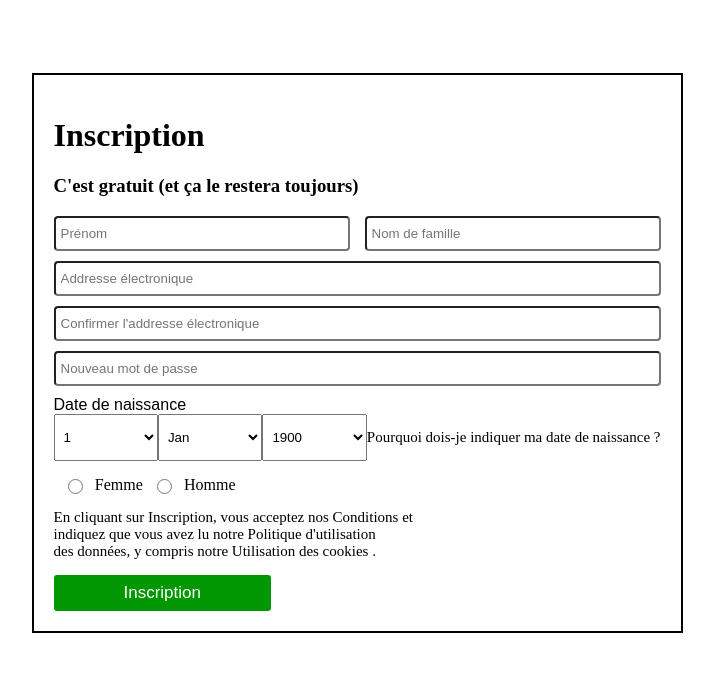
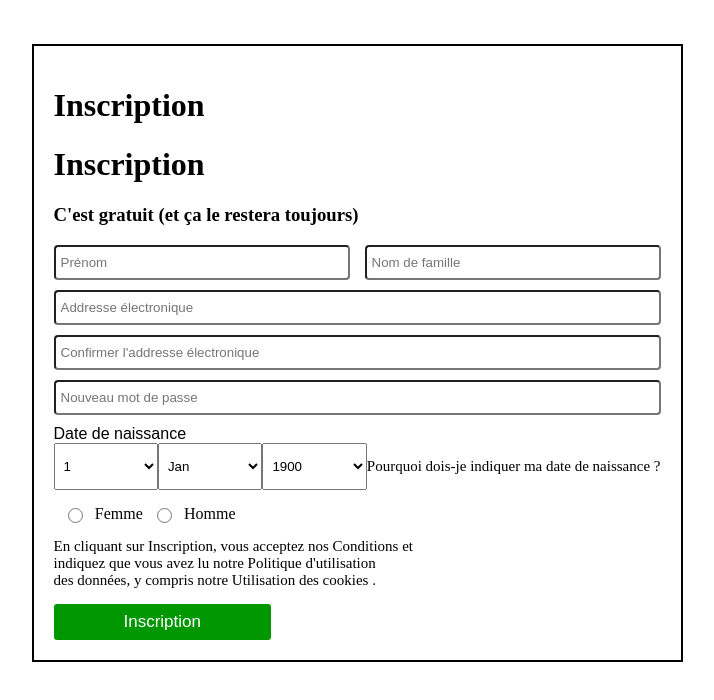
Before and after one commit to IbrahimCoulibaly12/projet-github, a plain HTML site: page index.html in a window 1280 px wide. Shown: the whole page, without its empty margins (283-997 px from the left). Drawn offline with Linux system fonts and the light colour scheme.

Commit message:
j'ai dupliqué le titre dans index.htlm

```diff
--- a/index.html
+++ b/index.html
@@ -11,6 +11,7 @@
    <div class="remplir">
        <form action="">
            <div>
+               <h1>Inscription </h1>
                <h1>Inscription </h1>
                <h3>C'est gratuit (et ça le restera toujours)</h3>
            </div>
```
